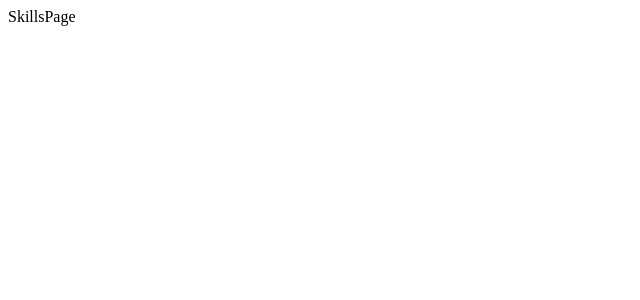
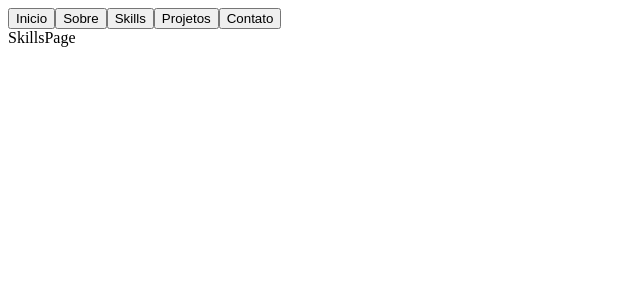
Before and after one commit to Joaogustavo789/portfolio, a React (Vite) app: page /skills in a window 1280 px wide. Shown: the top 300 px of the page, without its empty margins (0-640 px from the left). Built offline with nearby package versions, Linux system fonts and the light colour scheme.

Commit message:
feat: :sparkles: Adicionando o Header da página

```diff
--- /dev/null
+++ b/src/components/Header.jsx
@@ -0,0 +1,57 @@
+import Button from "./assets/Button";
+import { useHistory } from 'react-router-dom';
+
+function Header() {
+  const history = useHistory();
+
+  const handleHome = () => {
+    history.push('/')
+  }
+
+  const handleAbout = () => {
+    history.push('/sobre-mim')
+  }
+
+  const handleSkills = () => {
+    history.push('/skills')
+  }
+
+  const handleProjects = () => {
+    history.push('/projetos')
+  }
+
+  const handleContact = () => {
+    history.push('/contato')
+  }
+
+  return (
+    <main>
+       <Button
+        click={ handleHome }
+        text="Inicio"
+      />
+
+      <Button
+        click={ handleAbout }
+        text="Sobre"
+      />
+
+      <Button
+        click={ handleSkills }
+        text="Skills"
+      />
+
+      <Button
+        click={ handleProjects }
+        text="Projetos"
+      />
+
+      <Button
+        click={ handleContact }
+        text="Contato"
+      />
+    </main>
+  )
+}
+
+export default Header;
--- /dev/null
+++ b/src/components/assets/Button.jsx
@@ -0,0 +1,16 @@
+import PropTypes from 'prop-types';
+
+function Button(props) {
+  const { click, text } = props;
+
+  return (
+    <button type="button" onClick={ click }>{ text }</button>
+  )
+}
+
+Button.propTypes = {
+  click: PropTypes.func,
+  text: PropTypes.string
+};
+
+export default Button;
--- a/src/pages/AboutPage.jsx
+++ b/src/pages/AboutPage.jsx
@@ -1,6 +1,11 @@
+import Header from "../components/Header";
+
 function AboutPage() {
   return (
-    <div>AboutPage</div>
+    <main>
+      <Header />
+      <div>AboutPage</div>
+    </main>
   )
 }
 
--- a/src/pages/ContactPage.jsx
+++ b/src/pages/ContactPage.jsx
@@ -1,6 +1,11 @@
+import Header from "../components/Header";
+
 function ContactPage() {
   return (
-    <div>ContactPage</div>
+    <main>
+      <Header />
+      <div>ContactPage</div>
+    </main>
   )
 }
 
--- a/src/pages/HomePage.jsx
+++ b/src/pages/HomePage.jsx
@@ -1,6 +1,11 @@
+import Header from "../components/Header";
+
 function HomePage() {
   return (
-    <div>HomePage</div>
+    <main>
+      <Header />
+      <div>HomePage</div>
+    </main>
   )
 }
 
--- a/src/pages/ProjectsPage.jsx
+++ b/src/pages/ProjectsPage.jsx
@@ -1,6 +1,11 @@
+import Header from "../components/Header";
+
 function ProjectsPage() {
   return (
-    <div>ProjectsPage</div>
+    <main>
+      <Header />
+      <div>ProjectsPage</div>
+    </main>
   )
 }
 
--- a/src/pages/SkillsPage.jsx
+++ b/src/pages/SkillsPage.jsx
@@ -1,6 +1,11 @@
+import Header from "../components/Header";
+
 function SkillsPage() {
   return (
-    <div>SkillsPage</div>
+    <main>
+      <Header />
+      <div>SkillsPage</div>
+    </main>
   )
 }
 
--- a/src/routes/Routes.jsx
+++ b/src/routes/Routes.jsx
@@ -10,8 +10,8 @@ function Routes() {
     <Switch>
       <Route exact path="/" component={ HomePage }/>
       <Route exact path="/sobre-mim" component={ AboutPage }/>
+      <Route exact path="/skills" component={ SkillsPage }/>
       <Route exact path="/projetos" component={ ProjectsPage }/>
-      <Route exact path="/skills" component={ SkillsPage }/>
       <Route exact path="/contato" component={ ContactPage }/>
     </Switch>
   )
```
